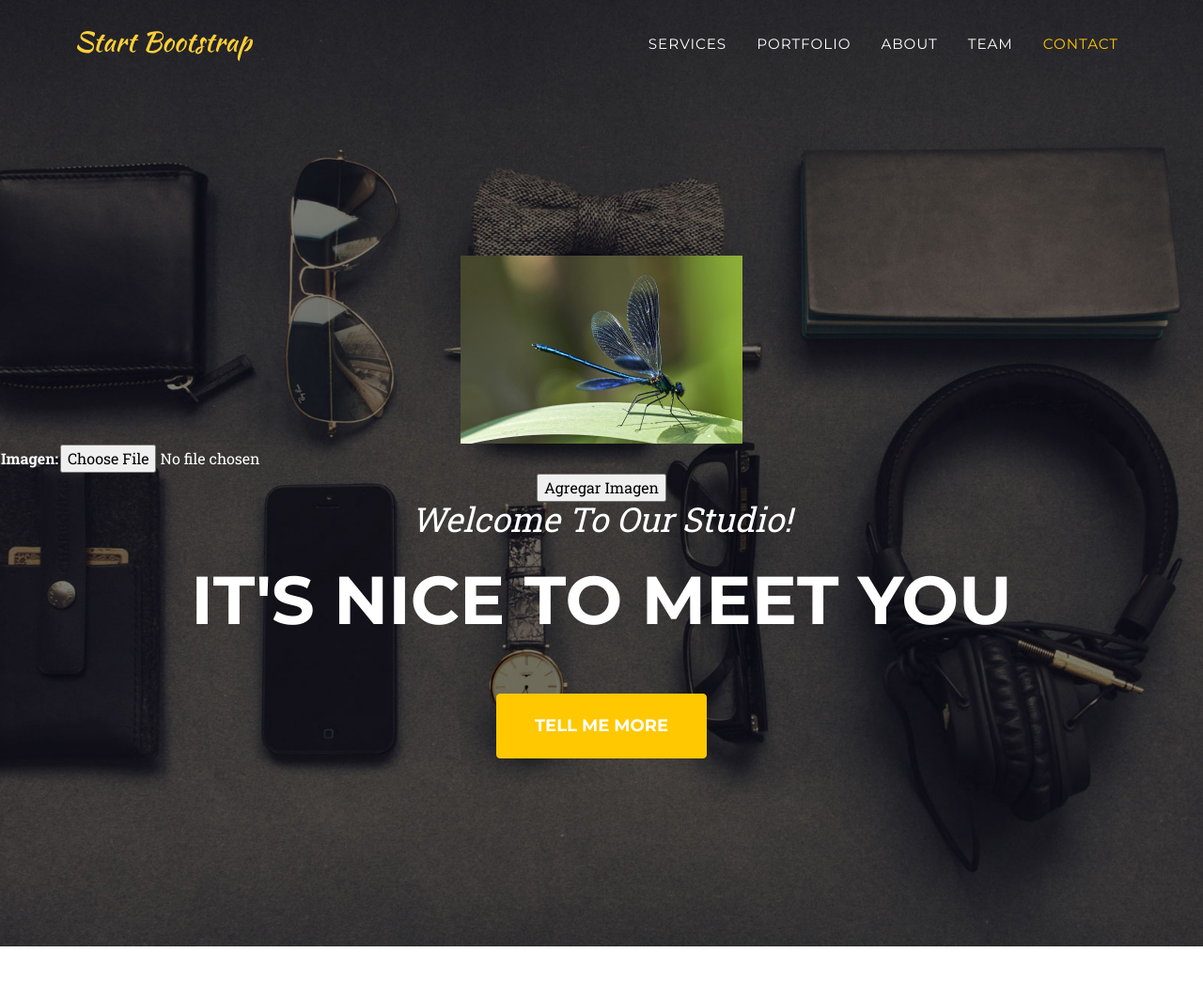
After one commit to Rodrigo-M-Medina/BlogDelViajero, a Django app: page /fotoPerfil/ in a window 1280 px wide. The commit adds this page. Shown: the top 1047 px of the page at 94% size. Run offline with Django 4.2, Linux system fonts and the light colour scheme; a user stored in the database is signed in; data comes from the database, SQL or seed files in the repository; both versions use the stored data as it was after the commit; some libraries are stand-ins or nearby versions.

Commit message:
funcionaAvatar

```diff
--- a/AppUsuarios/Templates/Inicio.html
+++ b/AppUsuarios/Templates/Inicio.html
@@ -5,6 +5,7 @@
 {% endblock %}
 
 {% block contenido %}
+<img height="200px" src="{{ imagen }}" alt="">
 
 <a class="list-group-item list-group-item-action list-group-item-light p-3" href={% url 'ingresousuario' %}>Ingresar</a> {% csrf_token %}
 <br>
--- a/AppUsuarios/Templates/Postear.html
+++ b/AppUsuarios/Templates/Postear.html
@@ -5,6 +5,7 @@
 {% endblock %}
 
 {% block contenido %}
+
 
 <h1>Agregar Posteo </h1>
 <br>
--- /dev/null
+++ b/AppUsuarios/Templates/agregarImagen.html
@@ -0,0 +1,28 @@
+{% extends "PadreHome.html" %}
+
+
+{% block titulo %}
+
+
+{% endblock %}
+
+{% block contenido %}
+
+<img height="200px" src="{{ imagen }}" alt="">
+
+
+
+<form action="{% url 'fotoPerfil'  %}" method="POST"  enctype="multipart/form-data"> {% csrf_token %}
+
+    <table>
+
+        {{ formulario.as_table }}
+
+    </table>
+
+    <input type="submit" value="Agregar Imagen">
+
+
+    </form>
+
+ {% endblock %}
--- a/AppUsuarios/forms.py
+++ b/AppUsuarios/forms.py
@@ -36,3 +36,6 @@ class PosteoForm(forms.Form):
     class Meta:
         model = Posteo
         fields = ["titulo_posteo", "contenido_posteo", "imagen_post"]
+
+class ImagenPerfilForm(forms.Form):
+    imagen=forms.ImageField(label="Imagen")
--- a/AppUsuarios/models.py
+++ b/AppUsuarios/models.py
@@ -8,3 +8,11 @@ class Posteo(models.Model):
     contenido_posteo = RichTextField(blank=True,null=True)
     imagen_post = models.ImageField(upload_to='posteos')
     fecha_posteo_imagen = models.DateField(blank=True, null=True)
+
+
+class ImagenPerfil(models.Model):
+    imagen=models.ImageField(upload_to='Perfil')
+    user=models.ForeignKey(User, on_delete=models.CASCADE)
+
+    def __str__(self):
+        return f"{self.user} - {self.imagen}"
--- a/AppUsuarios/urls.py
+++ b/AppUsuarios/urls.py
@@ -9,6 +9,6 @@ urlpatterns = [
     path("postear/", agregarPosteo, name='postear'),
     path("verposteo/", verPosteo, name="verposteo"),
     path("editarposteo/<id>/", editarPosteo, name="editarposteo"),
-    path("portal/", portal, name="portal1")
-
+    path("portal/", portal, name="portal1"),
+    path("fotoPerfil/", fotoPerfil, name="fotoPerfil"),
 ]
--- a/AppUsuarios/views.py
+++ b/AppUsuarios/views.py
@@ -2,11 +2,11 @@ from django.shortcuts import render, redirect
 #-------------- imports de funciones de django ----------
 from django.contrib.auth import login, authenticate, logout
 #--------------- imports de forms creados en forms.py -----------
-from AppUsuarios.forms import FormUsuario, FormEditarUsuario, PosteoForm
+from AppUsuarios.forms import FormUsuario, FormEditarUsuario, PosteoForm, ImagenPerfilForm
 #--------------- imports de forms existentes en django ------------
 from django.contrib.auth.forms import AuthenticationForm
 
-from AppUsuarios.models import Posteo
+from AppUsuarios.models import Posteo, ImagenPerfil
 
 from django.contrib.auth.models import User
 
@@ -47,7 +47,7 @@ def ingresoUsuario(request):
             usuario = authenticate (username=nombre_usuario, password=clave_usuario)
             if usuario is not None:
                 login(request, usuario)
-                return portal(request, usuario)
+                return render(request, "Portal.html", {"mensaje": f"bienvenido{usuario}", "imagen":mostrarImagen(request)})
 
             else:
                 return render (request, "IngresoUsuario.html", {"form":form})
@@ -65,7 +65,7 @@ def desconectarse(request):
     return render(request, "Inicio.html", {"mensaje":"Te desconectaste"})
 
 def portal(request, usuario):
-    return render(request, "Portal.html", {"mensaje": f"bienvenido {usuario}"})
+    return render(request, "Portal.html", {"mensaje": f"bienvenido {usuario}", "imagen":mostrarImagen(request)})
 
 #------------- posteo ---------
 def agregarPosteo(request):
@@ -120,7 +120,6 @@ def editarPosteo(request,id):
             posteo.imagen_post = datos["imagen_post"]
             posteo.fecha_posteo_imagen = datetime.now()
 
-
             posteo.save()
             return render(request,"VerPosteos.html", {"mensaje":"Posteo editado correctamente"})
         else:
@@ -129,3 +128,32 @@ def editarPosteo(request,id):
         formularioposteo=PosteoForm(initial={"titulo_posteo":posteo.titulo_posteo,"contenido_posteo":posteo.contenido_posteo,"imagen_post":posteo.imagen_post})
 
         return render(request,"EditarPosteo.html", {"formularioposteo":formularioposteo,"posteo":posteo})
+
+
+#-------  FUNCION PARA AGREGAR IMAGEN ---------
+
+def fotoPerfil(request):
+    if request.method=="POST":
+        form=ImagenPerfilForm(request.POST, request.FILES)
+        if form.is_valid():
+            imagenXdefecto=ImagenPerfil.objects.filter(user=request.user)
+            if len(imagenXdefecto)!=0:
+                imagenXdefecto[0].delete()
+            imagen=ImagenPerfil(user=request.user, imagen=request.FILES["imagen"])
+            imagen.save()
+            return render(request, "Portal.html", {"imagen":mostrarImagen(request)})
+        else:
+            return render(request, "agregarImagen.html", {"formulario": form, "usuario": request.user, "imagen":mostrarImagen(request)})
+    else:
+        form=ImagenPerfilForm()
+        return render(request , "agregarImagen.html", {"formulario": form, "usuario": request.user, "imagen":mostrarImagen(request)})
+
+#--------- FUNCION PARA TRAER LA IMAGEN -----------------
+
+def mostrarImagen(request):
+    lista=ImagenPerfil.objects.filter(user=request.user)
+    if len(lista)!=0:
+        imagen=lista[0].imagen.url
+    else:
+        imagen="/media/Perfil/homero.jpg"
+    return imagen
--- a/Templates/PadreHome.html
+++ b/Templates/PadreHome.html
@@ -30,6 +30,8 @@
                 </button>
                 <div class="collapse navbar-collapse" id="navbarResponsive">
                     <ul class="navbar-nav text-uppercase ms-auto py-4 py-lg-0">
+                        {% block nav %}
+                        {% endblock %}
                         <li class="nav-item"><a class="nav-link" href="#services">Services</a></li>
                         <li class="nav-item"><a class="nav-link" href="#portfolio">Portfolio</a></li>
                         <li class="nav-item"><a class="nav-link" href="#about">About</a></li>
```
Also changed, not shown: AppUsuarios/Templates/Portal.html (+9 -0 lines), AppUsuarios/migrations/0010_imagenperfil.py (added), db.sqlite3, media/Perfil/homero.jpg (added), media/Perfil/libelula.jpg (added).
